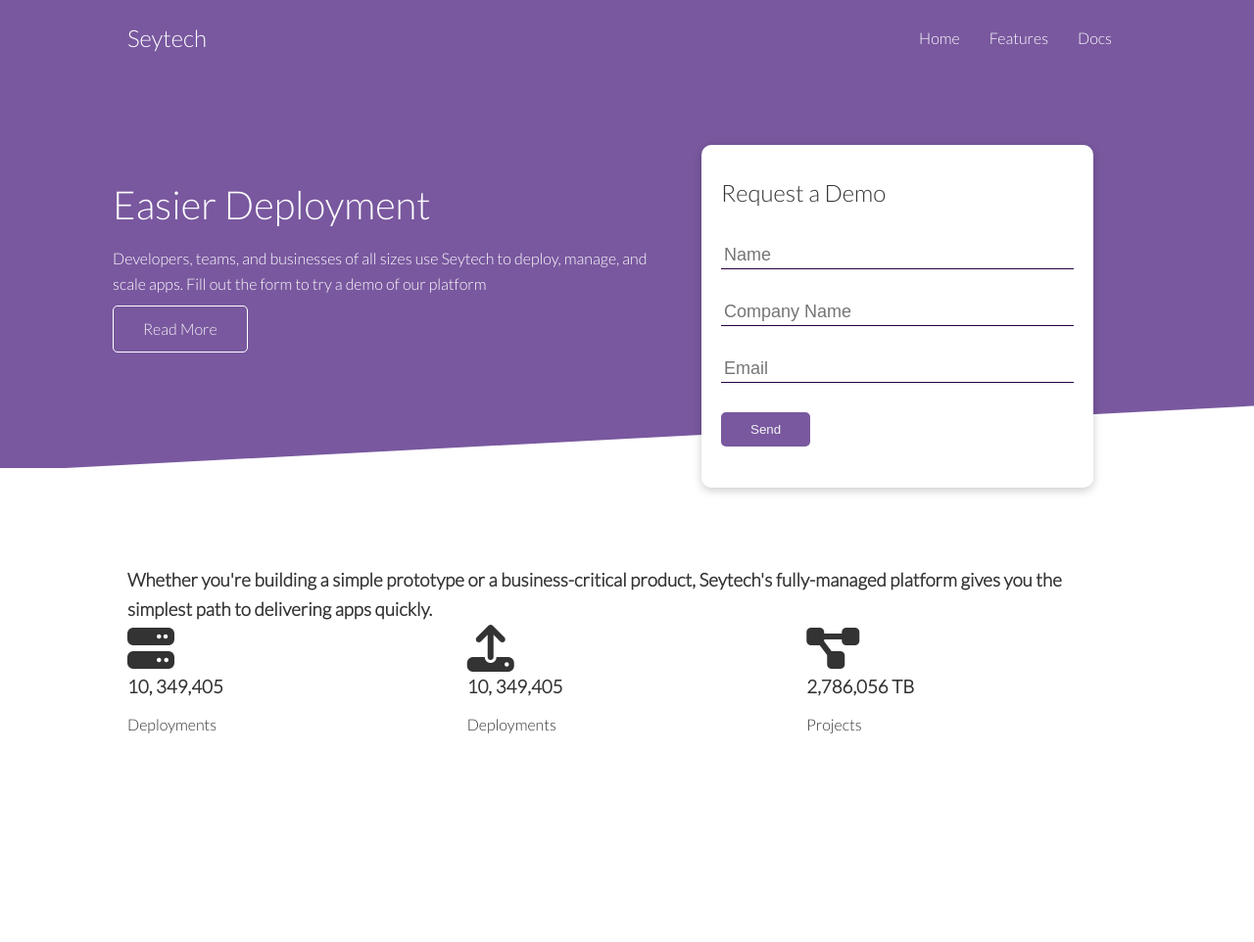
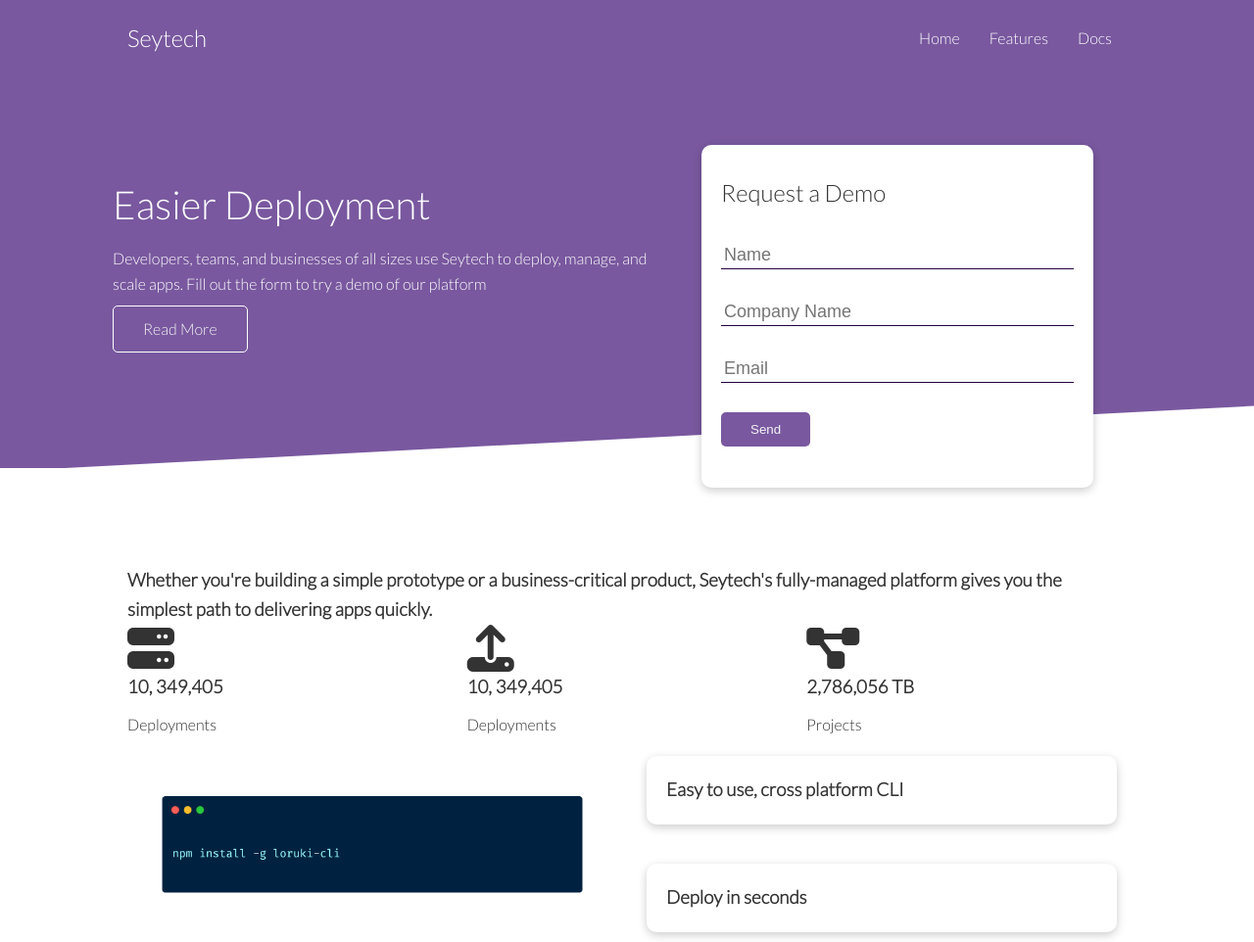
Before and after one commit to RuslanShadmanov/Seytech-Platform, a plain HTML site: page index.html in a window 1280 px wide. Shown: the whole page at 98% size. Before the commit the page ends 800 px from the top, so only its background shows below. Drawn offline with Linux system fonts and the light colour scheme.

Commit message:
add cli elements

```diff
--- a/index.html
+++ b/index.html
@@ -84,5 +84,19 @@
     </div>
 </section>
 
+<!-- CLI= Command Line Interface -->
+
+<section class="cli">
+    <div class="container grid">
+        <img src="images/logo/cli.png" alt="cli image">
+        <div class="card">
+            <h3>Easy to use, cross platform CLI</h3>
+        </div>
+        <div class="card">
+            <h3>Deploy in seconds</h3>
+        </div>
+    </div>
+
+</section>
 </body>
 </html>
--- a/styles/Utilities.css
+++ b/styles/Utilities.css
@@ -57,3 +57,12 @@
 .grid-3{
     grid-template-columns: repeat(3,1fr);
 }
+
+.container grid {
+  grid-template-columns: repeat(2, 1fr);
+  grid-template-rows: repeat(2,1fr);
+}
+.container img {
+  grid-row:1/span 2  ;
+
+}
```
